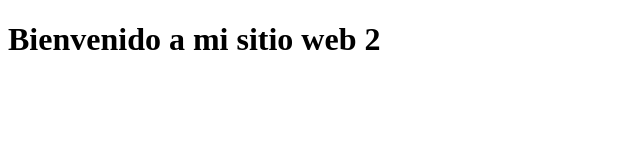
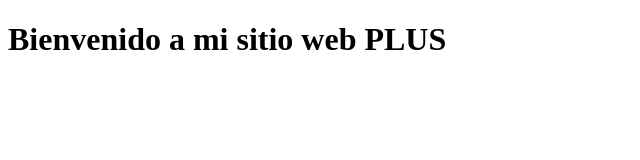
Before and after one commit to CTricasprofe/TestD, a plain HTML site: page index2.html in a window 1280 px wide. Shown: the whole page, without its empty margins (0-640 px from the left). Drawn offline with Linux system fonts and the light colour scheme.

Commit message:
Sitio web PLUS

```diff
--- a/index2.html
+++ b/index2.html
@@ -1,9 +1,9 @@
 <!DOCTYPE html>
 <html>
 <head>
-    <title>Mi Sitio Web 2</title>
+    <title>Mi Sitio Web PLUS</title>
 </head>
 <body>
-    <h1>Bienvenido a mi sitio web 2</h1>
+    <h1>Bienvenido a mi sitio web PLUS</h1>
 </body>
 </html>
```
